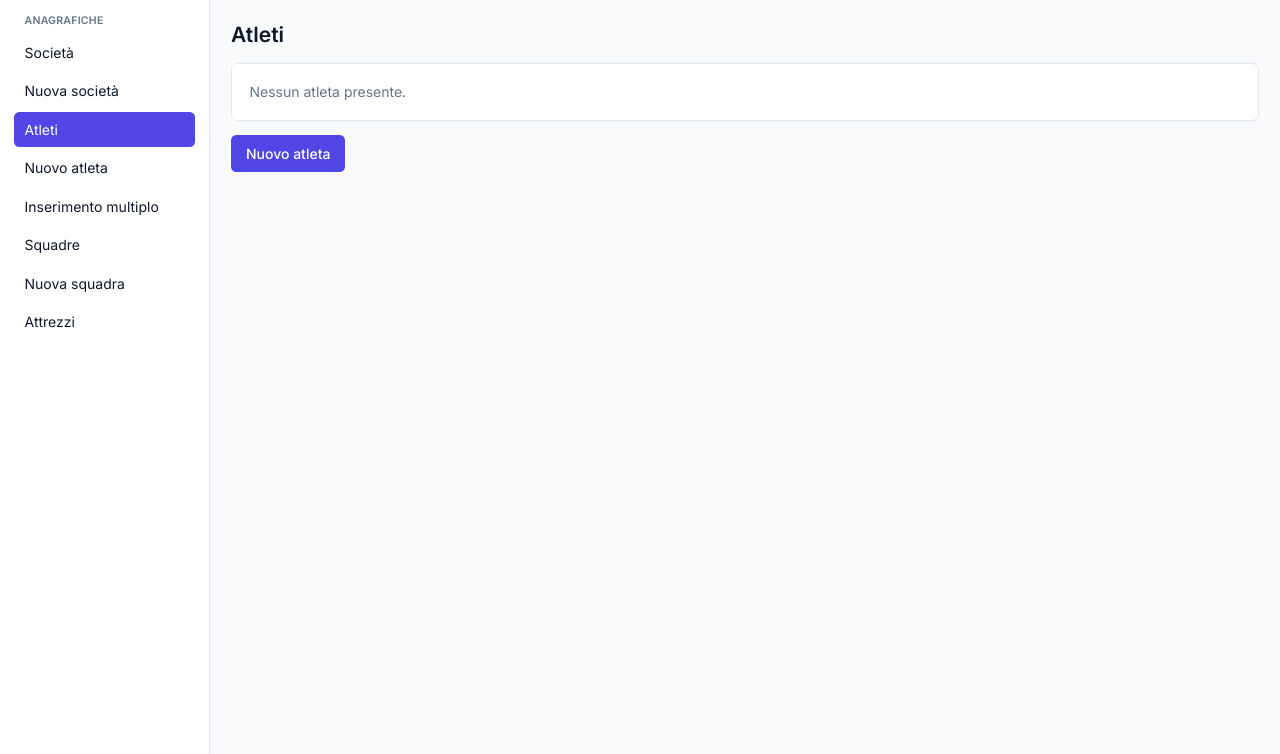
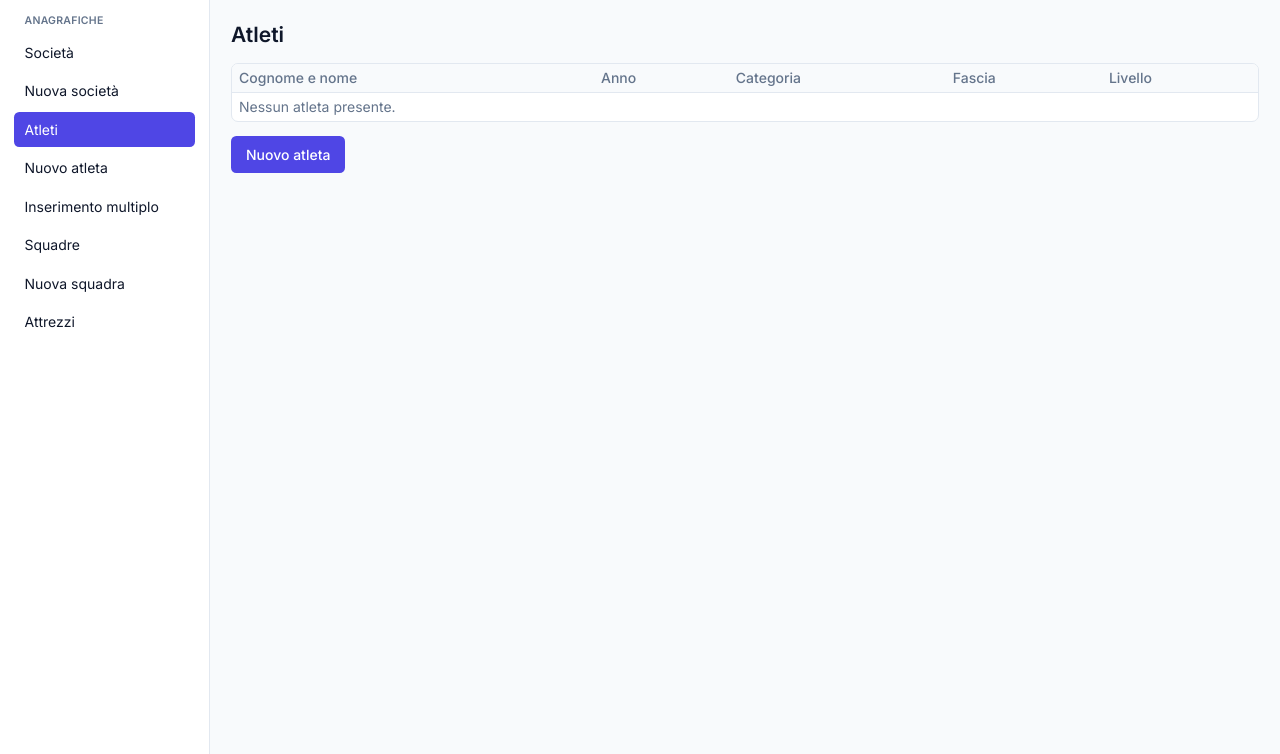
Before and after one commit to vincentveri/django-gr-competition, a Django app: page /atleti/ in a window 1280 px wide. Shown: the part 46-800 px from the top of the page. Run offline with Django 5.2, Linux system fonts and the light colour scheme; the visitor is signed in with stand-in values (Sample User, id 1); data that the repository does not hold is empty; style sheets or scripts are compiled from the project's sources.

Commit message:
Enhance athlete list view to display additional details and apparatus assignment; refactor template to use a table layout for better readability.

```diff
--- a/anagrafiche/views.py
+++ b/anagrafiche/views.py
@@ -65,8 +65,20 @@ def crea_societa(request):
 
 @login_required
 def lista_atleti(request):
-    atleti = atleti_visibili(request.user).select_related('societa', 'categoria')
-    return render(request, 'anagrafiche/lista_atleti.html', {'atleti_list': atleti})
+    atleti = atleti_visibili(request.user).select_related('categoria', 'fascia', 'livello').prefetch_related('esercizi')
+    attrezzi = list(Attrezzo.objects.filter(tipo=Attrezzo.TIPO_ATLETA).order_by('nome'))
+
+    # One row per athlete; for each apparatus a boolean: does the athlete have that exercise?
+    righe = []
+    for atleta in atleti:
+        assegnati = {e.attrezzo_id for e in atleta.esercizi.all()}
+        righe.append({'atleta': atleta, 'flags': [a.pk in assegnati for a in attrezzi]})
+
+    return render(request, 'anagrafiche/lista_atleti.html', {
+        'atleti_list': atleti,
+        'righe': righe,
+        'attrezzi': attrezzi,
+    })
 
 
 @login_required
--- a/templates/anagrafiche/lista_atleti.html
+++ b/templates/anagrafiche/lista_atleti.html
@@ -7,14 +7,43 @@
 
   {% if messages %}{% for message in messages %}<p class="mb-4 text-success">{{ message }}</p>{% endfor %}{% endif %}
 
-  <div class="box mb-4">
-    <ul>
-      {% for atleta in atleti_list %}
-        <li><a class="text-primary hover:underline" href="{% url 'dettaglio_atleta' atleta.pk %}">{{ atleta }}</a>{% if atleta.societa %} - {{ atleta.societa }}{% endif %}</li>
-      {% empty %}
-        <li class="text-muted">Nessun atleta presente.</li>
-      {% endfor %}
-    </ul>
+  <div class="box mb-4 overflow-x-auto p-0">
+    <table class="w-full border-collapse text-left">
+      <thead class="border-b border-line bg-background text-muted">
+        <tr>
+          <th class="px-2 py-1 font-medium">Cognome e nome</th>
+          <th class="px-2 py-1 font-medium">Anno</th>
+          <th class="px-2 py-1 font-medium">Categoria</th>
+          <th class="px-2 py-1 font-medium">Fascia</th>
+          <th class="px-2 py-1 font-medium">Livello</th>
+          {% for attrezzo in attrezzi %}
+            <th class="px-2 py-1 text-center font-medium">{{ attrezzo.nome }}</th>
+          {% endfor %}
+        </tr>
+      </thead>
+      <tbody>
+        {% for riga in righe %}
+          <tr class="odd:bg-surface even:bg-background">
+            <td class="px-2 py-1"><a class="text-primary hover:underline" href="{% url 'dettaglio_atleta' riga.atleta.pk %}">{{ riga.atleta.cognome }} {{ riga.atleta.nome }}</a></td>
+            <td class="px-2 py-1">{{ riga.atleta.anno_nascita|default_if_none:"" }}</td>
+            <td class="px-2 py-1">{{ riga.atleta.categoria|default_if_none:"" }}</td>
+            <td class="px-2 py-1">{{ riga.atleta.fascia|default_if_none:"" }}</td>
+            <td class="px-2 py-1">{{ riga.atleta.livello|default_if_none:"" }}</td>
+            {% for ok in riga.flags %}
+              <td class="px-2 py-1 text-center">
+                {% if ok %}
+                  <span class="text-success" title="Sì" aria-label="Sì">&#10003;</span>
+                {% else %}
+                  <span class="text-muted" title="No" aria-label="No">&ndash;</span>
+                {% endif %}
+              </td>
+            {% endfor %}
+          </tr>
+        {% empty %}
+          <tr><td class="px-2 py-1 text-muted" colspan="{{ attrezzi|length|add:7 }}">Nessun atleta presente.</td></tr>
+        {% endfor %}
+      </tbody>
+    </table>
   </div>
 
   <a class="btn" href="{% url 'crea_atleta' %}">Nuovo atleta</a>
```
